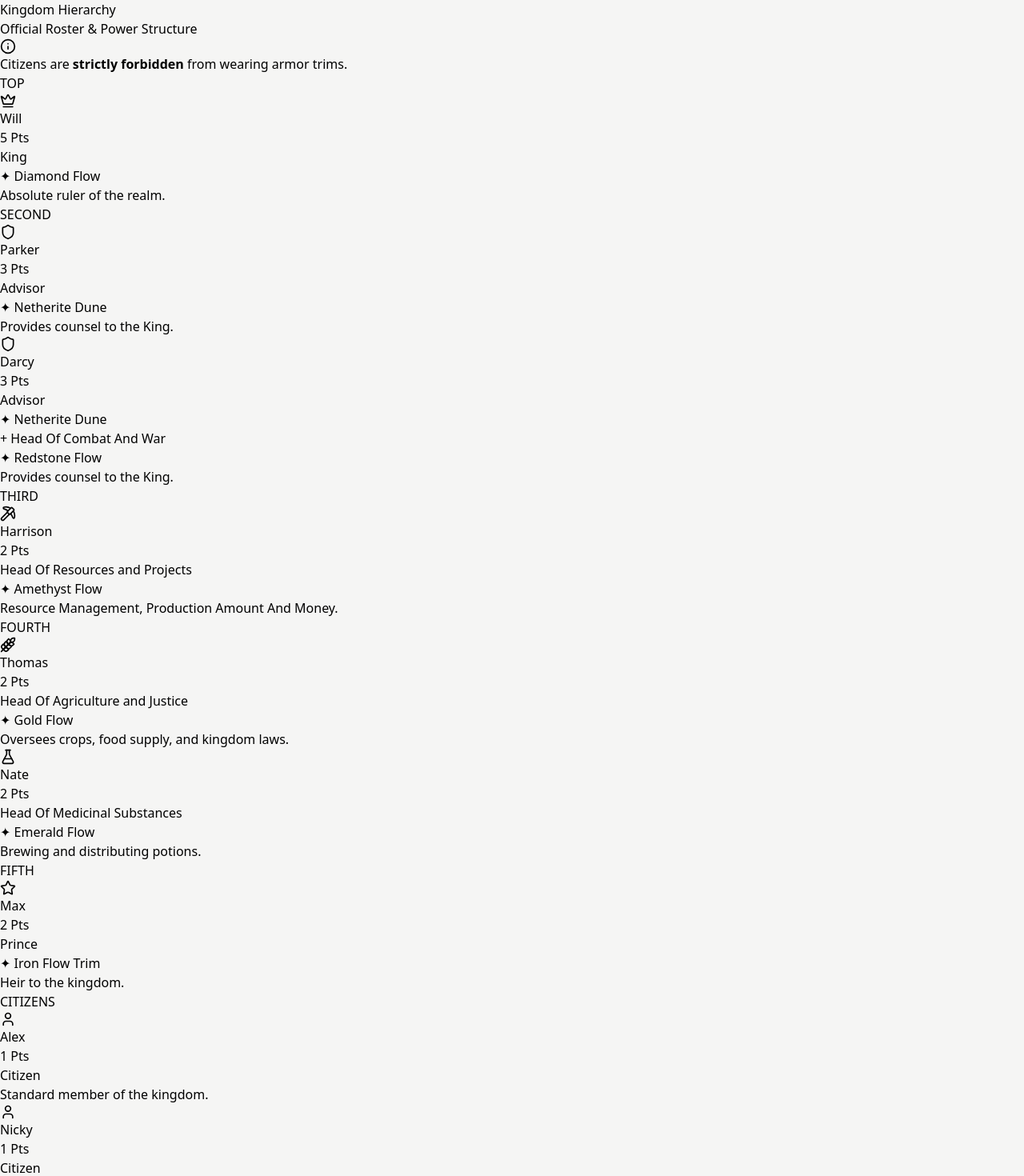
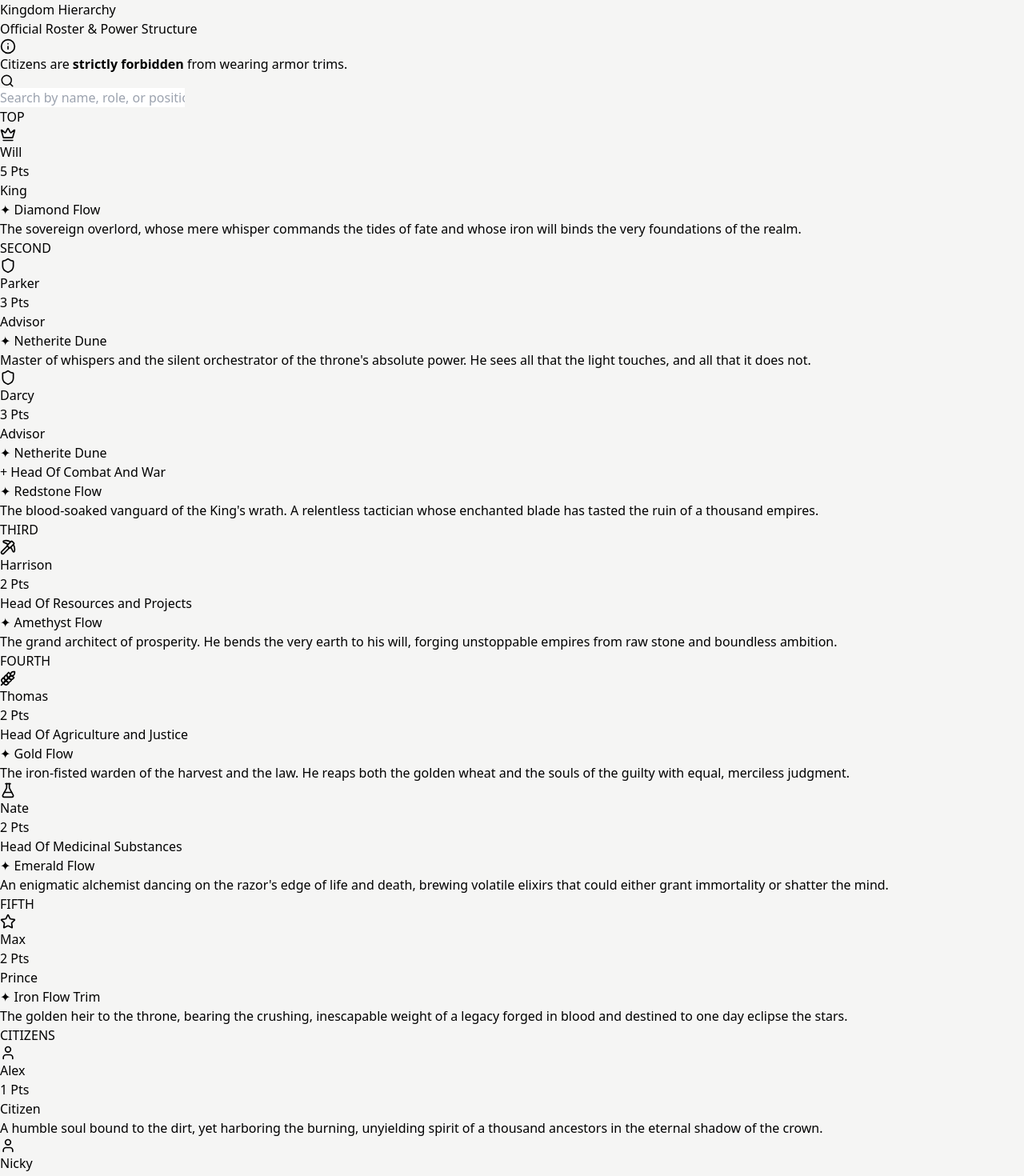
Before and after one commit to parker-sutherland-afk/Kingdom-Hierarchy, a React (Vite) app: page / in a window 1280 px wide. Shown: the top 1470 px of the page at 80% size. Built offline with nearby package versions, Linux system fonts and the light colour scheme.

Commit message:
Add search bar and dramatic descriptions

```diff
--- a/src/KingdomHierarchy.jsx
+++ b/src/KingdomHierarchy.jsx
@@ -1,5 +1,5 @@
-import React from 'react';
-import { Crown, Shield, Pickaxe, Wheat, Swords, FlaskConical, User, Star, Info, Hammer } from 'lucide-react';
+import React, { useState } from 'react';
+import { Crown, Shield, Pickaxe, Wheat, Swords, FlaskConical, User, Star, Info, Hammer, Search } from 'lucide-react';
 
 const ROLE_CONFIG = {
   "King": { max: 1, trim: "Diamond Flow", rank: 1, points: 5, color: "text-blue-300", border: "border-slate-400", bgGlow: "bg-slate-800", icon: Crown, desc: "Absolute ruler of the realm." },
@@ -15,43 +15,79 @@ const ROLE_CONFIG = {
 
 const RANK_TITLES = { 1: "TOP", 2: "SECOND", 3: "THIRD", 4: "FOURTH", 5: "FIFTH", 6: "CITIZENS" };
 
-// EDIT YOUR ROSTER & CUSTOM DESCRIPTIONS HERE:
 const INITIAL_MEMBERS = [
-  { id: 1, name: 'Will', role: 'King', customDesc: 'Absolute ruler of the realm.' },
-  { id: 2, name: 'Parker', role: 'Advisor', customDesc: '' },
-  { id: 3, name: 'Darcy', role: 'Advisor', secondaryRole: 'Head Of Combat And War', customPoints: 3, customDesc: '' },
-  { id: 4, name: 'Harrison', role: 'Head Of Resources and Projects', customDesc: '' },
-  { id: 5, name: 'Thomas', role: 'Head Of Agriculture and Justice', customDesc: '' },
-  { id: 6, name: 'Nate', role: 'Head Of Medicinal Substances', customDesc: '' },
-  { id: 7, name: 'Max', role: 'Prince', customDesc: '' },
-  { id: 8, name: 'Alex', role: 'Citizen', customDesc: '' },
-  { id: 9, name: 'Nicky', role: 'Citizen', customDesc: '' },
-  { id: 10, name: 'Poppy', role: 'Citizen', customDesc: 'A dedicated and loyal resident, working hard to build a prosperous kingdom.' }
+  { id: 1, name: 'Will', role: 'King', customDesc: 'The sovereign overlord, whose mere whisper commands the tides of fate and whose iron will binds the very foundations of the realm.' },
+
+  { id: 2, name: 'Parker', role: 'Advisor', customDesc: 'Master of whispers and the silent orchestrator of the throne\'s absolute power. He sees all that the light touches, and all that it does not.' },
+
+  { id: 3, name: 'Darcy', role: 'Advisor', secondaryRole: 'Head Of Combat And War', customPoints: 3, customDesc: 'The blood-soaked vanguard of the King\'s wrath. A relentless tactician whose enchanted blade has tasted the ruin of a thousand empires.' },
+
+  { id: 4, name: 'Harrison', role: 'Head Of Resources and Projects', customDesc: 'The grand architect of prosperity. He bends the very earth to his will, forging unstoppable empires from raw stone and boundless ambition.' },
+
+  { id: 5, name: 'Thomas', role: 'Head Of Agriculture and Justice', customDesc: 'The iron-fisted warden of the harvest and the law. He reaps both the golden wheat and the souls of the guilty with equal, merciless judgment.' },
+
+  { id: 6, name: 'Nate', role: 'Head Of Medicinal Substances', customDesc: 'An enigmatic alchemist dancing on the razor\'s edge of life and death, brewing volatile elixirs that could either grant immortality or shatter the mind.' },
+
+  { id: 7, name: 'Max', role: 'Prince', customDesc: 'The golden heir to the throne, bearing the crushing, inescapable weight of a legacy forged in blood and destined to one day eclipse the stars.' },
+
+  { id: 8, name: 'Alex', role: 'Citizen', customDesc: 'A humble soul bound to the dirt, yet harboring the burning, unyielding spirit of a thousand ancestors in the eternal shadow of the crown.' },
+
+  { id: 9, name: 'Nicky', role: 'Citizen', customDesc: 'An unsung hero of the cobblestones, whose relentless daily toil weaves the very fabric of the kingdom\'s glorious and unending tapestry.' },
+
+  { id: 10, name: 'Poppy', role: 'Citizen', customDesc: 'A fiercely loyal resident whose unwavering devotion to the realm burns brighter than the hottest forge. A true, unstoppable pillar of the kingdom\'s grand destiny.' }
 ];
 
+export default function KingdomHierarchy() {
+  const [searchQuery, setSearchQuery] = useState('');
 
-
-
-export default function KingdomHierarchy() {
-  const members = INITIAL_MEMBERS;
+  // Filter members based on search query
+  const filteredMembers = INITIAL_MEMBERS.filter(member => {
+    const q = searchQuery.toLowerCase();
+    return (
+      member.name.toLowerCase().includes(q) ||
+      member.role.toLowerCase().includes(q) ||
+      (member.secondaryRole && member.secondaryRole.toLowerCase().includes(q))
+    );
+  });
 
   return (
     <div className="min-h-screen bg-stone-900 text-stone-200 font-serif selection:bg-stone-700">
       <div className="max-w-6xl mx-auto p-4 md:p-8">
-        <header className="mb-12 border-b border-stone-700 pb-8 flex flex-col md:flex-row justify-between items-end gap-6">
+        <header className="mb-10 border-b border-stone-700 pb-8 flex flex-col gap-6">
+          <div className="flex flex-col md:flex-row justify-between items-start md:items-end gap-6">
             <div>
               <h1 className="text-4xl md:text-5xl font-bold tracking-wide text-stone-100 mb-2 uppercase">Kingdom Hierarchy</h1>
               <p className="text-stone-400 text-lg italic">Official Roster & Power Structure</p>
             </div>
-          <div className="bg-stone-800 border border-stone-700 rounded px-4 py-3 flex items-center gap-3 max-w-sm">
+            <div className="bg-stone-800 border border-stone-700 rounded px-4 py-3 flex items-center gap-3 max-w-sm w-full md:w-auto">
               <Info className="text-stone-400 shrink-0" size={20} />
               <p className="text-xs text-stone-300">Citizens are <strong className="text-red-400">strictly forbidden</strong> from wearing armor trims.</p>
+            </div>
+          </div>
+
+          {/* Search Bar Section */}
+          <div className="relative max-w-md w-full">
+            <div className="absolute inset-y-0 left-0 pl-3 flex items-center pointer-events-none">
+              <Search className="text-stone-500" size={18} />
+            </div>
+            <input
+              type="text"
+              placeholder="Search by name, role, or position..."
+              value={searchQuery}
+              onChange={(e) => setSearchQuery(e.target.value)}
+              className="w-full bg-stone-800 border border-stone-600 rounded-md py-2.5 pl-10 pr-3 text-sm text-stone-200 placeholder-stone-400 focus:outline-none focus:border-stone-400 focus:ring-1 focus:ring-stone-400 transition-all"
+            />
           </div>
         </header>
 
         <div className="flex flex-col gap-10">
-          {[1, 2, 3, 4, 5, 6].map((rankNum) => {
-            const membersInRank = members.filter(m => ROLE_CONFIG[m.role]?.rank === rankNum);
+          {filteredMembers.length === 0 ? (
+            <div className="text-center text-stone-500 py-12 italic border border-stone-800 rounded bg-stone-800/30">
+              No members found matching "{searchQuery}"
+            </div>
+          ) : (
+            [1, 2, 3, 4, 5, 6].map((rankNum) => {
+              const membersInRank = filteredMembers.filter(m => ROLE_CONFIG[m.role]?.rank === rankNum);
               if (membersInRank.length === 0) return null;
 
               return (
@@ -76,7 +112,7 @@ export default function KingdomHierarchy() {
                       const displayDesc = member.customDesc || config?.desc;
 
                       return (
-                      <div key={member.id} className={`bg-stone-800 rounded border ${config?.border}`}>
+                        <div key={member.id} className={`bg-stone-800 rounded border ${config?.border} transition-all hover:bg-stone-800/80`}>
                           <div className="p-5 flex flex-col h-full">
                             <div className="flex items-start justify-between mb-4 gap-3">
                               <div className="flex items-center gap-3 flex-1 min-w-0">
@@ -114,7 +150,8 @@ export default function KingdomHierarchy() {
                   </div>
                 </section>
               );
-          })}
+            })
+          )}
         </div>
       </div>
     </div>
```
Lines whose indentation alone changed are shown as unchanged.
